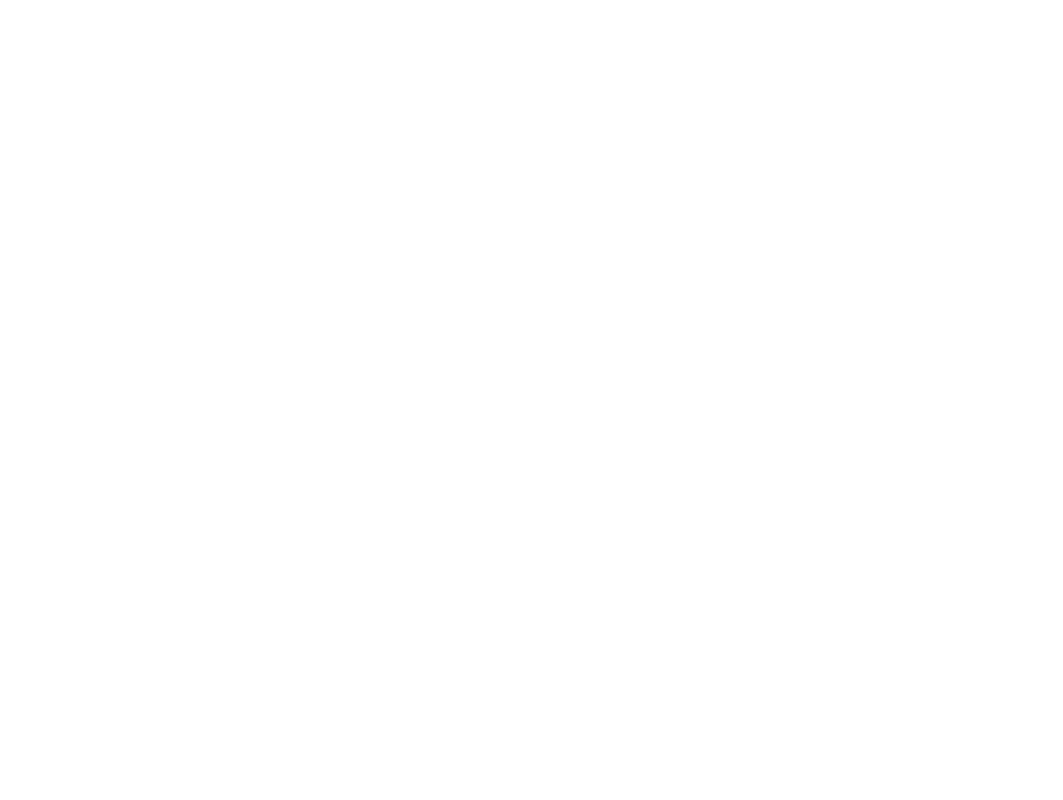
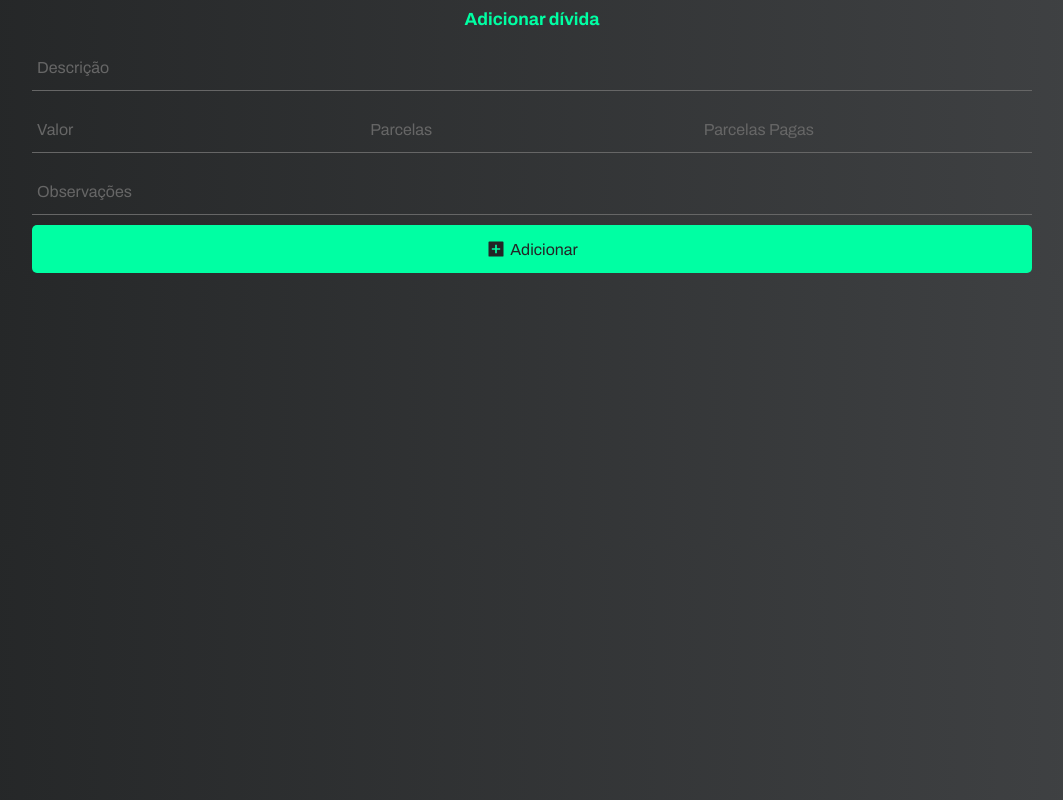
Before and after one commit to julinhodev/MyDebts-front-end, a React (Create React App) app: page /add in a window 1280 px wide. Before the commit this address had no page. Shown: the whole page, without its empty margins (108-1171 px from the left). Built offline with nearby package versions, Linux system fonts and the light colour scheme; what react-alert-template-basic would draw is missing.

Commit message:
Edit and Add component

```diff
--- a/src/App.jsx
+++ b/src/App.jsx
@@ -1,6 +1,8 @@
 import {Routes, Route} from 'react-router-dom';
 
 import Home from './Pages/Home';
+import Add from './Pages/Add';
+import Edit from './Pages/Edit';
 
 import './App.scss';
 
@@ -9,6 +11,8 @@ const App = () => {
     <div className="app-container">
       <Routes>
         <Route path="/" element={ <Home /> } />
+        <Route path="/add" element={ <Add /> } />
+        <Route path="/edit" element={ <Edit /> } />
       </Routes>
     </div>
   );
--- a/src/Pages/Add.jsx
+++ b/src/Pages/Add.jsx
@@ -0,0 +1,15 @@
+import AddAndEditDebt from '../components/AddAndEditDebt';
+
+import { RiAddBoxFill } from 'react-icons/ri';
+
+import './Add.scss';
+
+const Add = () => {
+    return(
+        <div className="add-container">
+            <AddAndEditDebt icon={<RiAddBoxFill size={20} color="#232526"/> } lastDescription="Adicionar" title="Adicionar dívida" />
+        </div>
+    );
+};
+
+export default Add;
--- /dev/null
+++ b/src/Pages/Add.scss
@@ -0,0 +1,4 @@
+div.add-container {
+    margin: auto;
+    max-width: 1000px;
+}
--- /dev/null
+++ b/src/Pages/Edit.jsx
@@ -0,0 +1,15 @@
+import AddAndEditDebt from '../components/AddAndEditDebt';
+
+import { FaEdit } from 'react-icons/fa';
+
+import './Edit.scss';
+
+const Edit = () => {
+    return(
+        <div className="edit-container">
+            <AddAndEditDebt icon={<FaEdit size={20} color="#232526"/> } lastDescription="Editar" title="Editar dívida" />
+        </div>
+    );
+};
+
+export default Edit;
--- /dev/null
+++ b/src/Pages/Edit.scss
@@ -0,0 +1,4 @@
+div.edit-container {
+    margin: auto;
+    max-width: 1000px;
+}
```
Also changed, not shown: src/components/DebtsList.jsx (+2 -8 lines), src/index.js (+3 -4 lines).
